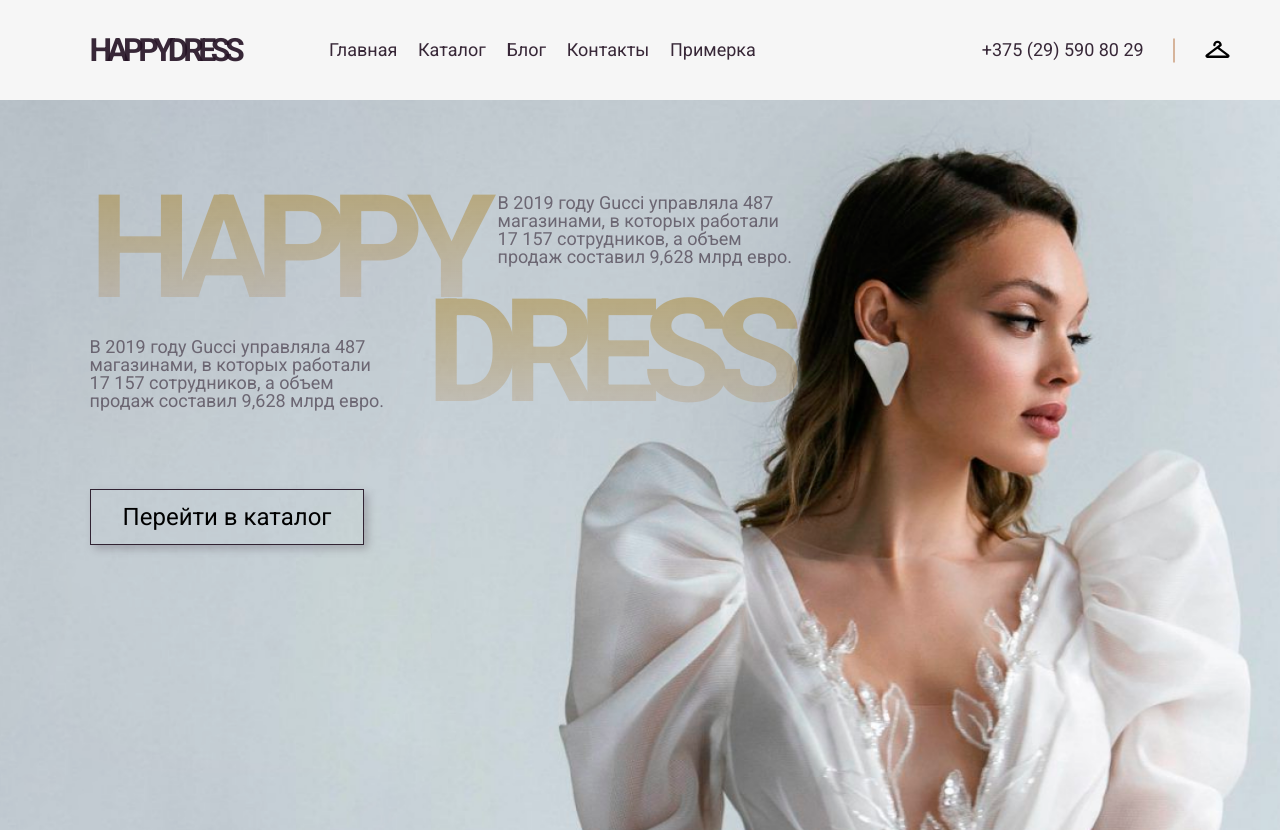
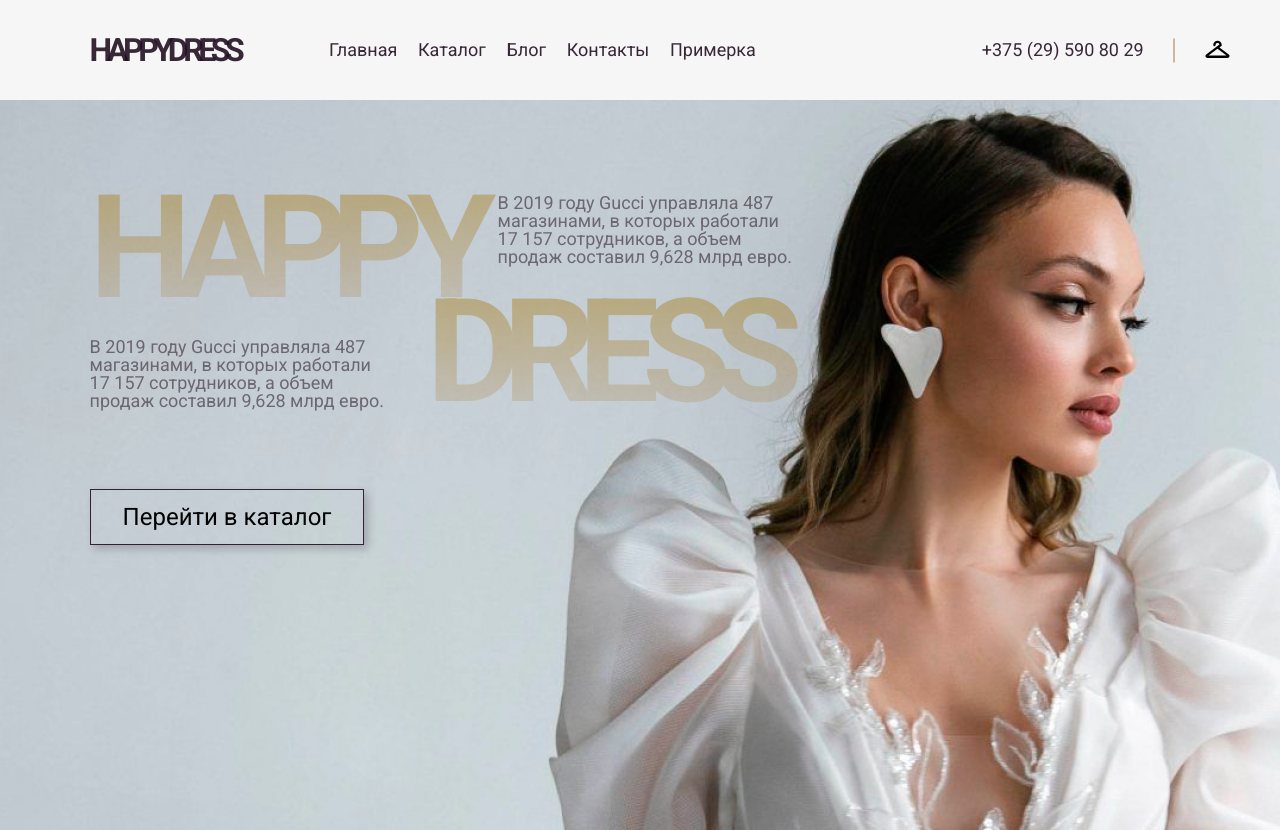
Before and after one commit to Happy-Dress/happy-dress-fe, a React (Create React App) app: page / in a window 1280 px wide. Built offline with nearby package versions, Linux system fonts and the light colour scheme.

Commit message:
HAP-48: fix scss code style

```diff
--- a/src/components/ZeroBlock/ZeroBlock.module.scss
+++ b/src/components/ZeroBlock/ZeroBlock.module.scss
@@ -1,10 +1,9 @@
 @import '../../styles/media-sizes';
 .ZeroBlock{
     overflow-x: hidden;
-    background: url('../../images/ZeroBlock/ZeroBlockXXL.webp');
     margin: 0;
     background-size: cover;
-    background-position: 50% 50%;
+    background: url('../../images/ZeroBlock/ZeroBlockXXL.webp') 50% 50%;
     height: 100vh;
     h1{
         -webkit-text-fill-color: transparent;
@@ -47,32 +46,26 @@
             margin-left: 7vw;
             margin-top: -120px;
         }
-        background: url(../../images/ZeroBlock/ZeroBlockXL.webp);
         background-size: cover;
-        background-repeat: no-repeat;
-        background-position: 50% 50%;
+        background: url(../../images/ZeroBlock/ZeroBlockXL.webp) no-repeat 50% 50%;
     }
     @media screen and (max-width: $lg-size) {
-        background: url(../../images/ZeroBlock/ZeroBlock.png);
         background-size: 120%;
-        background-repeat: no-repeat;
+        background: url(../../images/ZeroBlock/ZeroBlock.png) no-repeat;
         height: calc(100vh - 70px);
         &_content{
             margin-left: 7vw;
-            margin-top: 0px;
+            margin-top: 0;
         }
         &_text{
             padding: 70px 0 0;
             margin: 0;
-            margin-right: 0;
             flex-direction: column;
             h1{
                 font-size: 68px;
                 letter-spacing: -8px;
                 &:last-child{
-                    margin: 0;
-                    margin-top: -15px;
-                    margin-left: 160px;
+                    margin: -15px 0 0 160px;
                 }
             }
             p{
@@ -103,8 +96,7 @@
                 font-size: 36px;
                 letter-spacing: -5px;
                 margin: 0;
-                padding: 0px;
-                padding-right: 15px;
+                padding: 0 15px 0 0;
                 &:last-child{
                     margin-left: 83px;
                     margin-top: -10px;
```
